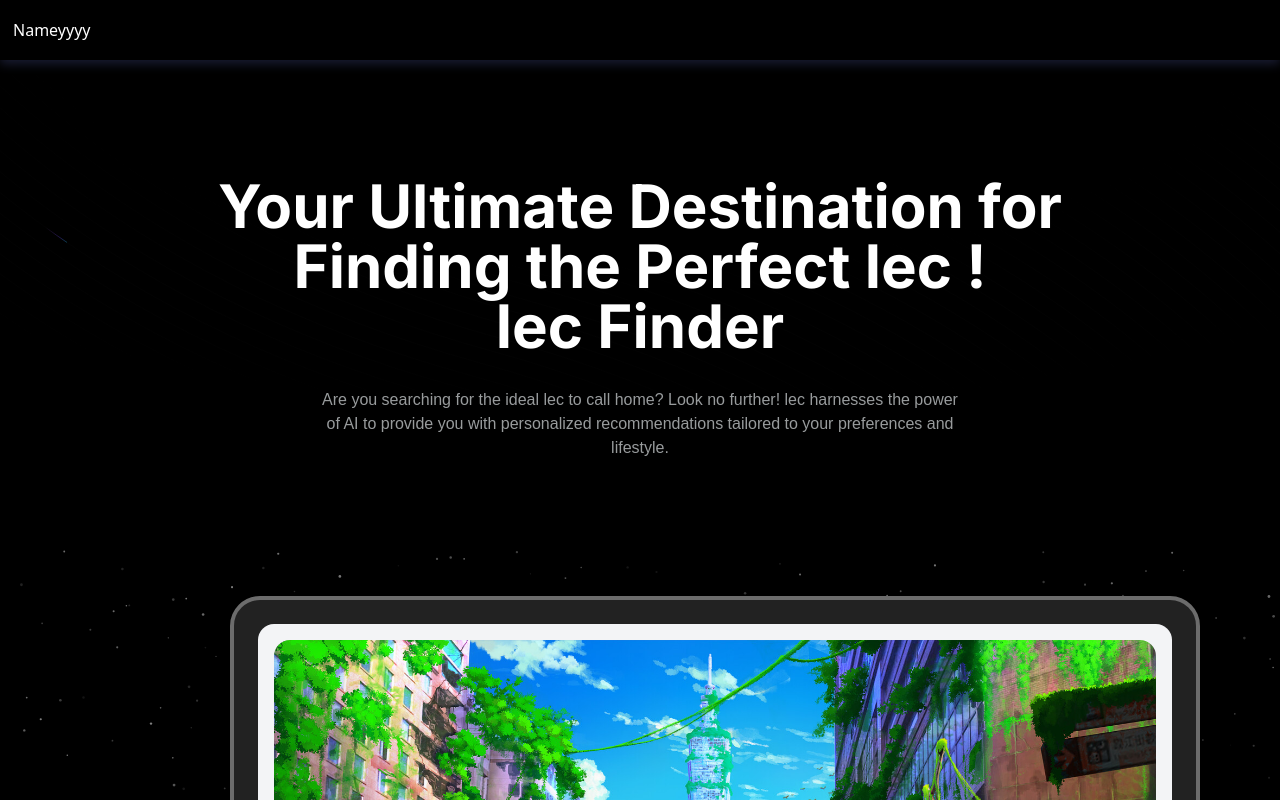
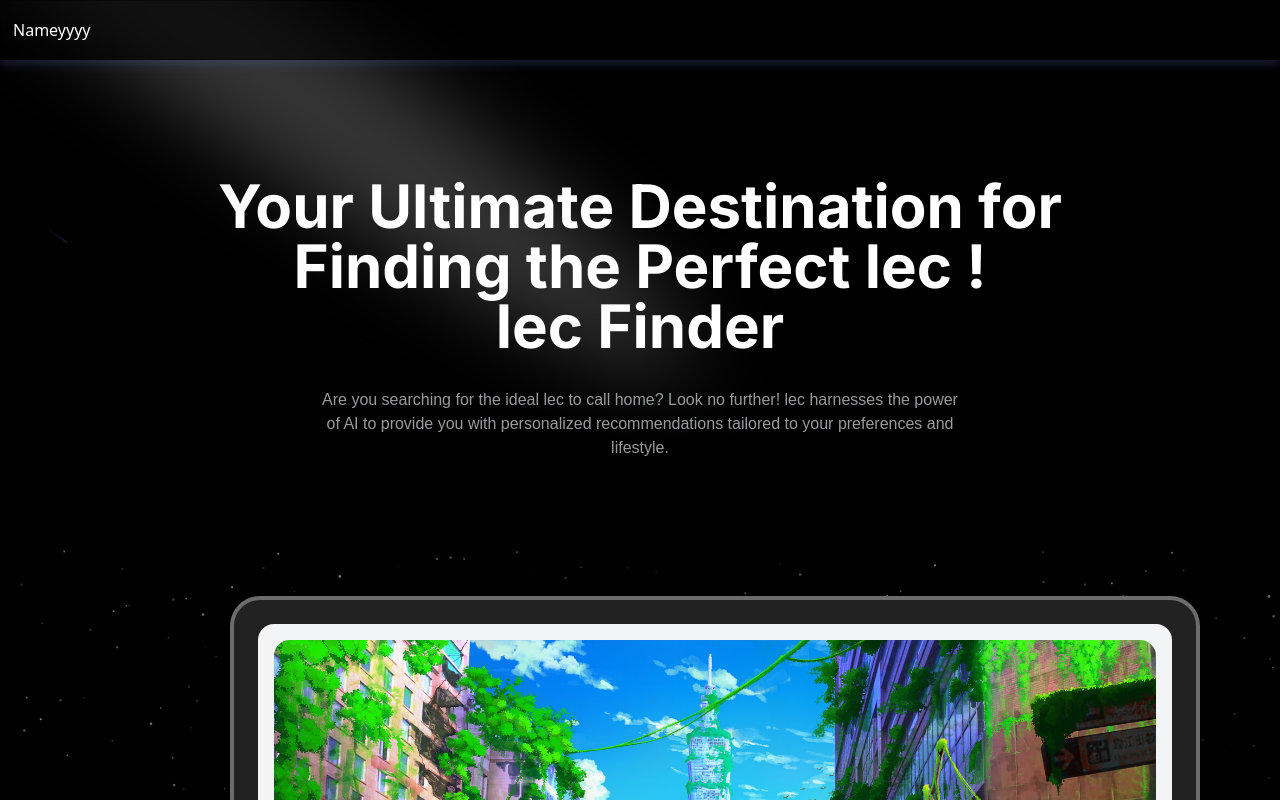
Before and after one commit to Sidak08/AIQueCards, a Next.js app: page / in a window 1280 px wide. Shown: the top 800 px of the page. Built offline with nearby package versions, Linux system fonts and the light colour scheme.

Commit message:
homepage>spotlight addded

```diff
--- /dev/null
+++ b/src/components/ui/spotlight.js
@@ -0,0 +1,53 @@
+import React from "react";
+import { cn } from "../../../utils/cn";
+
+const Spotlight = ({ className, fill }) => {
+  return (
+    <svg
+      className={cn(
+        "animate-spotlight pointer-events-none absolute z-[1] h-[169%] w-[138%] lg:w-[84%] opacity-0",
+        className
+      )}
+      xmlns="http://www.w3.org/2000/svg"
+      viewBox="0 0 3787 2842"
+      fill="none"
+    >
+      <g filter="url(#filter)">
+        <ellipse
+          cx="1924.71"
+          cy="273.501"
+          rx="1924.71"
+          ry="273.501"
+          transform="matrix(-0.822377 -0.568943 -0.568943 0.822377 3631.88 2291.09)"
+          fill={fill || "white"}
+          fillOpacity="0.21"
+        ></ellipse>
+      </g>
+      <defs>
+        <filter
+          id="filter"
+          x="0.860352"
+          y="0.838989"
+          width="3785.16"
+          height="2840.26"
+          filterUnits="userSpaceOnUse"
+          colorInterpolationFilters="sRGB"
+        >
+          <feFlood floodOpacity="0" result="BackgroundImageFix"></feFlood>
+          <feBlend
+            mode="normal"
+            in="SourceGraphic"
+            in2="BackgroundImageFix"
+            result="shape"
+          ></feBlend>
+          <feGaussianBlur
+            stdDeviation="151"
+            result="effect1_foregroundBlur_1065_8"
+          ></feGaussianBlur>
+        </filter>
+      </defs>
+    </svg>
+  );
+};
+
+export default Spotlight;
--- a/src/pages/index.js
+++ b/src/pages/index.js
@@ -6,6 +6,7 @@
 import Image from "next/image";
 import city from "../assets/alys-chen-20200929-1-3.jpg";
 import { Sparkels } from "@/components/homepage/Sparkels";
+import Spotlight from "@/components/ui/spotlight";
 
 
 const inter = Inter({ subsets: ["latin"] });
@@ -29,7 +30,14 @@
           </ContainerScroll>
         </div>
 
+        <Spotlight
+          className="absolute z-[100] -top-40 left-0 md:left-60 md:-top-20"
+          fill="white"
+        />
+
         <Sparkels />
+
+
 
 
       </div>
--- a/tailwind.config.js
+++ b/tailwind.config.js
@@ -17,6 +17,21 @@
         "gradient-conic":
           "conic-gradient(from 180deg at 50% 50%, var(--tw-gradient-stops))",
       },
+      animation: {
+        spotlight: "spotlight 2s ease .75s 1 forwards",
+      },
+      keyframes: {
+        spotlight: {
+          "0%": {
+            opacity: 0,
+            transform: "translate(-72%, -62%) scale(0.5)",
+          },
+          "100%": {
+            opacity: 1,
+            transform: "translate(-50%,-40%) scale(1)",
+          },
+        },
+      },
     },
   },
   plugins: [addVariablesForColors],
```
